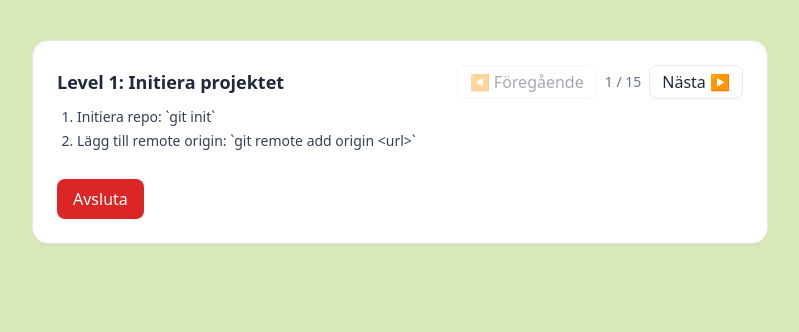
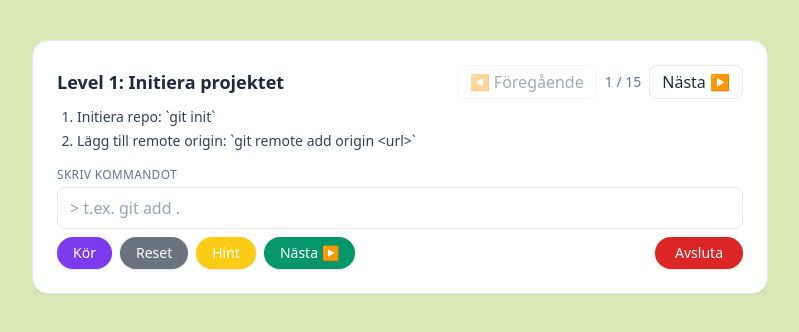
Before and after one commit to DulamaA/git-land-game, a React (Vite) app: page / in a window 1280 px wide. Both pictures are taken after a click on the button "Starta". Shown: the top 332 px of the page, without its empty margins (240-1039 px from the left). Built offline with nearby package versions, Linux system fonts and the light colour scheme.

Commit message:
:sparkles: feat: add GameButtons component for level control and input handling in GameScreen

```diff
--- /dev/null
+++ b/src/components/GameButtons.tsx
@@ -0,0 +1,56 @@
+type Props = {
+  onRun: () => void;
+  onReset: () => void;
+  onHint: () => void;
+  onExit: () => void;
+  canGoNext?: boolean;
+  onNext?: () => void;
+};
+
+export default function GameButtons({ onRun, onReset, onHint, onExit, canGoNext, onNext }: Props) {
+  return (
+    <div className="mt-2 flex flex-wrap items-center gap-2">
+      <button
+        type="button"
+        onClick={onRun}
+        className="rounded-full bg-violet-600 text-white px-4 py-1.5 text-sm font-medium shadow hover:bg-violet-700 active:bg-violet-800 transition"
+      >
+        Kör
+      </button>
+
+      <button
+        type="button"
+        onClick={onReset}
+        className="rounded-full bg-gray-500 text-white px-4 py-1.5 text-sm font-medium shadow hover:bg-gray-600 active:bg-gray-700 transition"
+      >
+        Reset
+      </button>
+
+      <button
+        type="button"
+        onClick={onHint}
+        className="rounded-full bg-yellow-400 text-white px-4 py-1.5 text-sm font-medium shadow hover:bg-yellow-500 active:bg-yellow-600 transition"
+      >
+        Hint
+      </button>
+
+      {canGoNext && onNext && (
+        <button
+          type="button"
+          onClick={onNext}
+          className="rounded-full bg-emerald-600 text-white px-4 py-1.5 text-sm font-medium shadow hover:bg-emerald-700 active:bg-emerald-800 transition"
+        >
+          Nästa ▶
+        </button>
+      )}
+
+      <button
+        type="button"
+        onClick={onExit}
+        className="ml-auto rounded-full bg-red-600 text-white px-5 py-1.5 text-sm font-medium shadow hover:bg-red-700 active:bg-red-800 transition"
+      >
+        Avsluta
+      </button>
+    </div>
+  );
+}
--- a/src/components/GameScreen.tsx
+++ b/src/components/GameScreen.tsx
@@ -1,5 +1,6 @@
-import { useState } from 'react';
+import { useMemo, useState } from 'react';
 import { LEVELS } from '../data/levels';
+import GameButtons from './GameButtons';
 
 type Props = {
   onExit: () => void;
@@ -7,13 +8,37 @@ type Props = {
 
 export default function GameScreen({ onExit }: Props) {
   const [levelIndex, setLevelIndex] = useState(0);
+  const [input, setInput] = useState('');
+  const [showHint, setShowHint] = useState(false);
+
   const level = LEVELS[levelIndex];
 
   function prevLevel() {
     setLevelIndex((prevIndex) => Math.max(0, prevIndex - 1));
+    setInput('');
+    setShowHint(false);
   }
+
   function nextLevel() {
     setLevelIndex((prevIndex) => Math.min(LEVELS.length - 1, prevIndex + 1));
+    setInput('');
+    setShowHint(false);
+  }
+
+  const firstHint = useMemo(() => {
+    const firstTask = level.tasks[0] ?? '';
+    const m = firstTask.match(/`([^`]+)`/);
+    return m ? m[1] : null;
+  }, [level]);
+
+  function run() {
+    console.log('RUN: ', input);
+    setInput('');
+  }
+
+  function resetCurrent() {
+    setInput('');
+    setShowHint(false);
   }
 
   return (
@@ -49,14 +74,32 @@ export default function GameScreen({ onExit }: Props) {
         ))}
       </ol>
 
-      <div className="mt-4 flex items-center gap-2">
-        <button
-          onClick={onExit}
-          className="mt-3 rounded-lg bg-red-600 text-white px-4 py-2 hover:bg-red-700 active:bg-red-800 transition"
-        >
-          Avsluta
-        </button>
+      <div className="mt-4">
+        <label className="block text-xs uppercase tracking-wide text-slate-500 mb-1">
+          Skriv kommandot
+        </label>
+        <input
+          value={input}
+          onChange={(e) => setInput(e.target.value)}
+          placeholder="> t.ex. git add ."
+          className="w-full rounded-lg border px-3 py-2 focus:outline-none focus:ring-2 focus:ring-violet-600"
+        />
       </div>
+
+      <GameButtons
+        onRun={run}
+        onReset={resetCurrent}
+        onHint={() => setShowHint((v) => !v)}
+        onExit={onExit}
+        canGoNext={levelIndex < LEVELS.length - 1}
+        onNext={nextLevel}
+      />
+
+      {showHint && firstHint && (
+        <p className="mt-2 text-sm text-slate-600">
+          Hint: <code className="px-1 py-0.5 bg-slate-100 rounded">{firstHint}</code>
+        </p>
+      )}
     </section>
   );
 }
```
